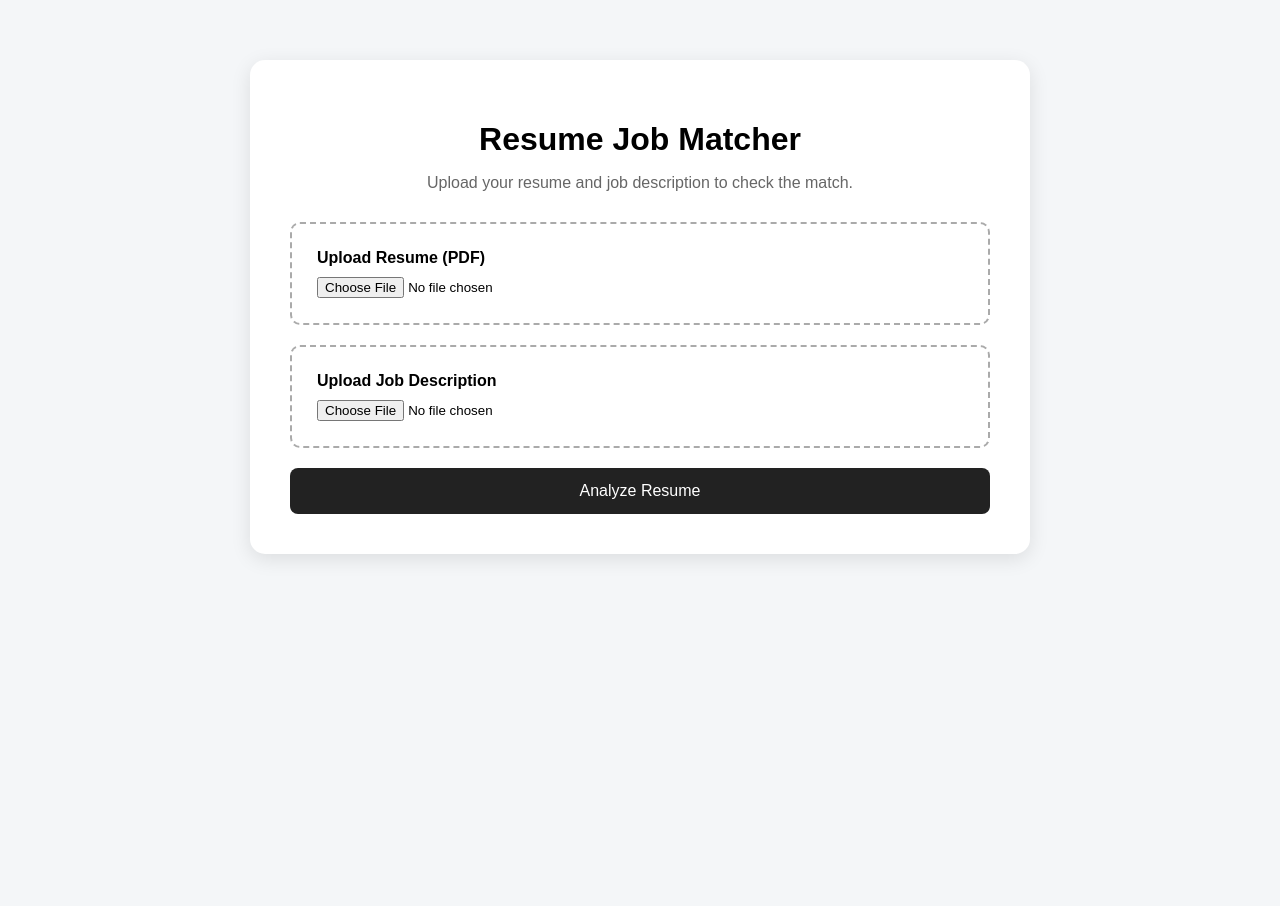
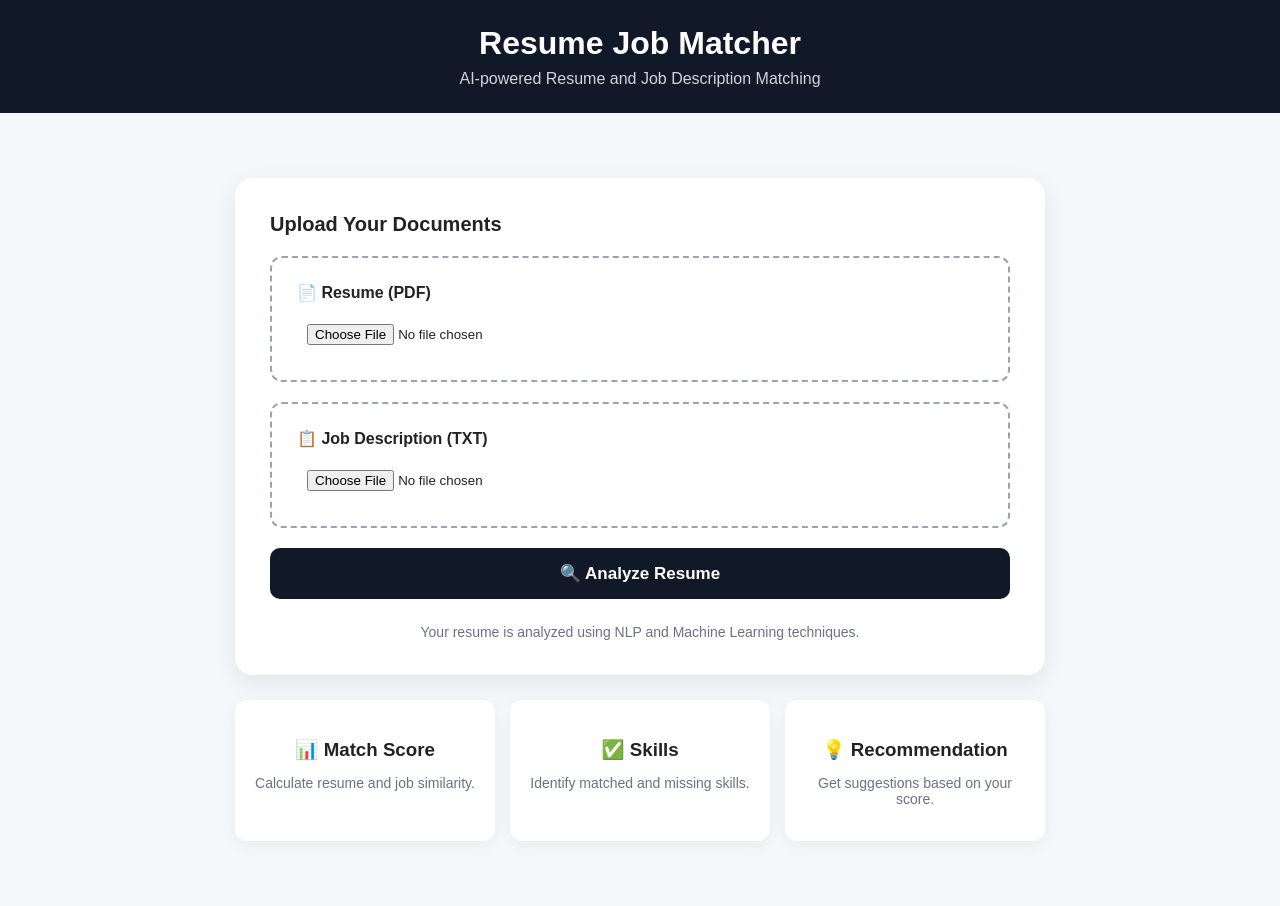
Before and after one commit to sanjayy2007-prog/resume-job-matcher, a Flask app: page / in a window 1280 px wide. Before the commit the page ends 559 px from the top, so only its background shows below. Run offline with Flask 3, Linux system fonts and the light colour scheme.

Commit message:
Add professional resume matching result page

```diff
--- a/app.py
+++ b/app.py
@@ -61,7 +61,7 @@ def analyze():
         [resume_clean, job_clean]
     )
 
-    # Similarity
+    # Cosine Similarity
     similarity = cosine_similarity(
         vectors[0],
         vectors[1]
@@ -101,23 +101,13 @@ def analyze():
     else:
         recommendation = "Low Match - Learn the missing skills to improve your resume."
 
-    return f"""
-    <h1>Resume Match Result</h1>
-
-    <h2>Match Score: {round(match_score, 2)}%</h2>
-
-    <h3>Matched Skills</h3>
-    <p>{", ".join(matched_skills)}</p>
-
-    <h3>Missing Skills</h3>
-    <p>{", ".join(missing_skills)}</p>
-
-    <h3>Recommendation</h3>
-    <p>{recommendation}</p>
-
-    <br>
-    <a href="/">Analyze Another Resume</a>
-    """
+    return render_template(
+        "result.html",
+        score=round(match_score, 2),
+        matched_skills=matched_skills,
+        missing_skills=missing_skills,
+        recommendation=recommendation
+    )
 
 
 if __name__ == "__main__":
--- a/templates/index.html
+++ b/templates/index.html
@@ -8,82 +8,146 @@
     <title>Resume Job Matcher</title>
 
     <style>
+        * {
+            box-sizing: border-box;
+        }
+
         body {
+            margin: 0;
             font-family: Arial, sans-serif;
-            background: #f4f6f8;
+            background: #f5f7fb;
+            color: #222;
+        }
+
+        .header {
+            background: #111827;
+            color: white;
+            padding: 25px;
+            text-align: center;
+        }
+
+        .header h1 {
             margin: 0;
-            padding: 0;
+            font-size: 32px;
+        }
+
+        .header p {
+            margin: 8px 0 0;
+            color: #d1d5db;
         }
 
         .container {
-            width: 700px;
-            max-width: 90%;
-            margin: 60px auto;
-            background: white;
-            padding: 40px;
-            border-radius: 15px;
-            box-shadow: 0 5px 20px rgba(0, 0, 0, 0.1);
+            max-width: 850px;
+            margin: 45px auto;
+            padding: 20px;
         }
 
-        h1 {
-            text-align: center;
-            margin-bottom: 10px;
+        .card {
+            background: white;
+            padding: 35px;
+            border-radius: 18px;
+            box-shadow: 0 8px 25px rgba(0, 0, 0, 0.08);
         }
 
-        .subtitle {
-            text-align: center;
-            color: #666;
-            margin-bottom: 30px;
+        .section-title {
+            font-size: 20px;
+            font-weight: bold;
+            margin-bottom: 20px;
         }
 
         .upload-box {
-            border: 2px dashed #aaa;
+            border: 2px dashed #9ca3af;
+            border-radius: 12px;
             padding: 25px;
-            margin: 20px 0;
-            border-radius: 10px;
+            margin-bottom: 20px;
         }
 
-        label {
+        .upload-box label {
+            display: block;
             font-weight: bold;
-            display: block;
-            margin-bottom: 10px;
+            margin-bottom: 12px;
         }
 
         input[type="file"] {
             width: 100%;
+            padding: 10px;
         }
 
         button {
             width: 100%;
-            padding: 14px;
-            background: #222;
+            padding: 15px;
+            border: none;
+            border-radius: 10px;
+            background: #111827;
             color: white;
-            border: none;
-            border-radius: 8px;
-            font-size: 16px;
+            font-size: 17px;
+            font-weight: bold;
             cursor: pointer;
         }
 
         button:hover {
-            background: #444;
+            background: #374151;
+        }
+
+        .info {
+            text-align: center;
+            margin-top: 25px;
+            color: #6b7280;
+            font-size: 14px;
+        }
+
+        .features {
+            display: flex;
+            justify-content: space-between;
+            gap: 15px;
+            margin-top: 25px;
+        }
+
+        .feature {
+            flex: 1;
+            background: white;
+            padding: 20px;
+            border-radius: 12px;
+            text-align: center;
+            box-shadow: 0 5px 15px rgba(0, 0, 0, 0.05);
+        }
+
+        .feature h3 {
+            margin-bottom: 8px;
+        }
+
+        .feature p {
+            color: #6b7280;
+            font-size: 14px;
+        }
+
+        @media (max-width: 700px) {
+            .features {
+                flex-direction: column;
+            }
         }
     </style>
 </head>
 
 <body>
 
+    <div class="header">
+        <h1>Resume Job Matcher</h1>
+        <p>AI-powered Resume and Job Description Matching</p>
+    </div>
+
     <div class="container">
 
-        <h1>Resume Job Matcher</h1>
+        <div class="card">
 
-        <p class="subtitle">
-            Upload your resume and job description to check the match.
-        </p>
+            <div class="section-title">
+                Upload Your Documents
+            </div>
 
             <form action="/analyze" method="POST" enctype="multipart/form-data">
 
                 <div class="upload-box">
-                <label>Upload Resume (PDF)</label>
+                    <label>📄 Resume (PDF)</label>
 
                     <input type="file"
                            name="resume"
@@ -92,7 +156,7 @@
                 </div>
 
                 <div class="upload-box">
-                <label>Upload Job Description</label>
+                    <label>📋 Job Description (TXT)</label>
 
                     <input type="file"
                            name="job_description"
@@ -101,10 +165,35 @@
                 </div>
 
                 <button type="submit">
-                Analyze Resume
+                    🔍 Analyze Resume
                 </button>
 
             </form>
+
+            <div class="info">
+                Your resume is analyzed using NLP and Machine Learning techniques.
+            </div>
+
+        </div>
+
+        <div class="features">
+
+            <div class="feature">
+                <h3>📊 Match Score</h3>
+                <p>Calculate resume and job similarity.</p>
+            </div>
+
+            <div class="feature">
+                <h3>✅ Skills</h3>
+                <p>Identify matched and missing skills.</p>
+            </div>
+
+            <div class="feature">
+                <h3>💡 Recommendation</h3>
+                <p>Get suggestions based on your score.</p>
+            </div>
+
+        </div>
 
     </div>
 
```
Also changed, not shown: templates/result.html (added, +182 -0 lines). Lines whose indentation alone changed are shown as unchanged.
